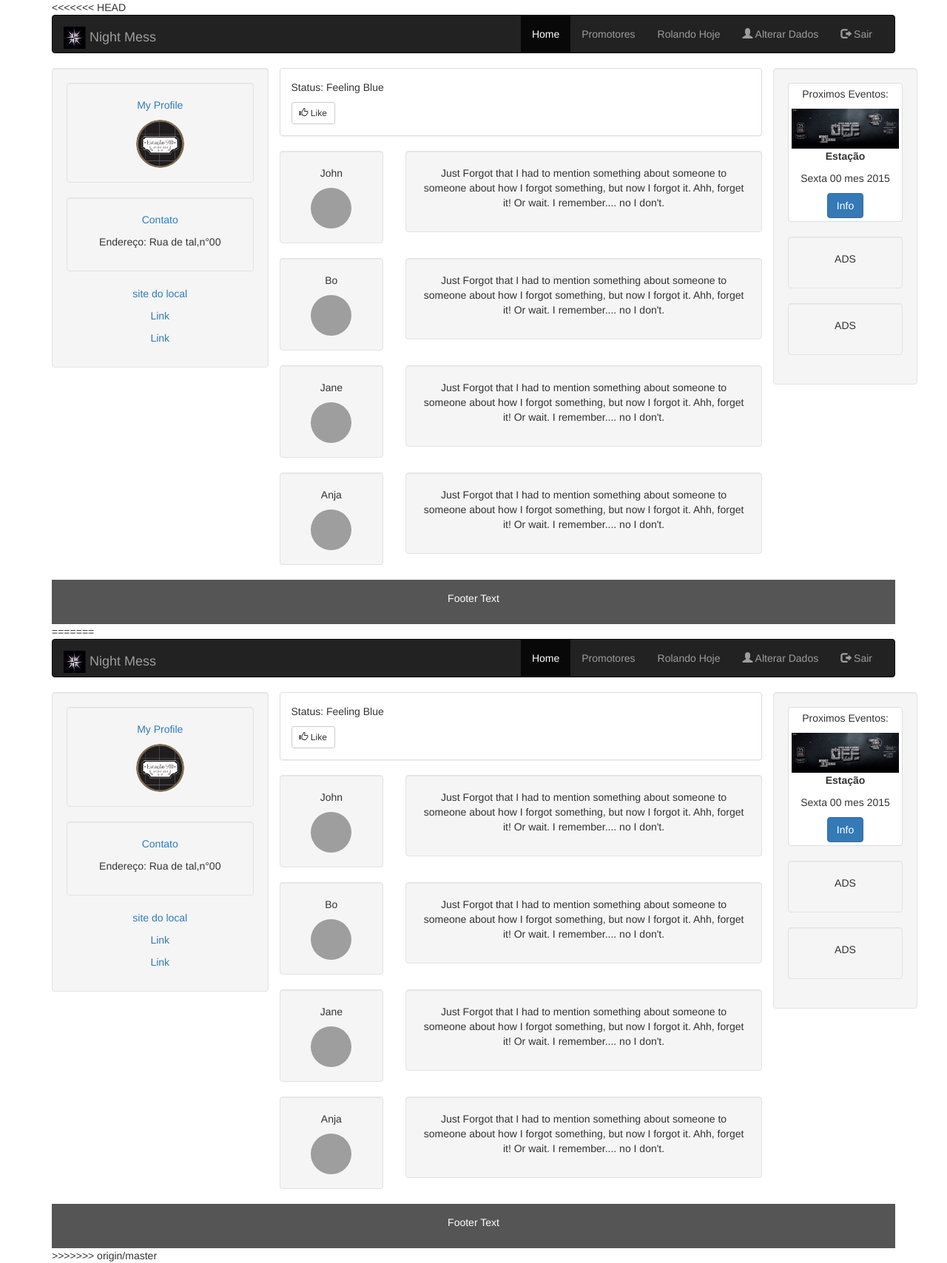
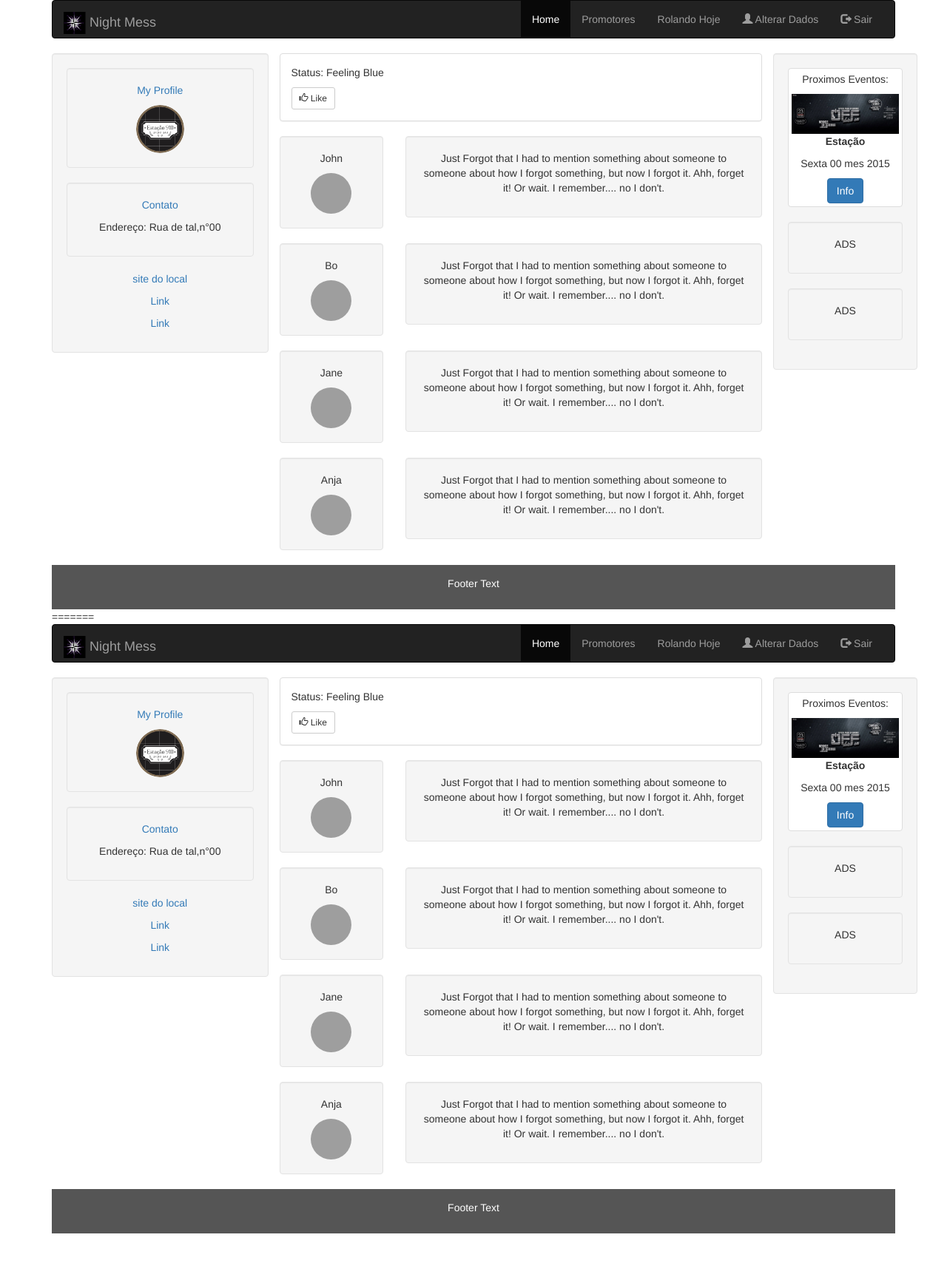
Before and after one commit to RI50N/Projeto-integrador-4, a PHP site: page /pgAnunciante.php in a window 1280 px wide. Shown: the whole page at 74% size. After the commit the page ends 1668 px from the top, so only its background shows below. Run offline with PHP 8.4, Linux system fonts and the light colour scheme; some libraries are stand-ins or nearby versions; grey boxes are pictures that could not be loaded.

Commit message:
teste adonis

```diff
--- a/NM/pgAnunciante.php
+++ b/NM/pgAnunciante.php
@@ -1,4 +1,3 @@
-<<<<<<< HEAD
 <!DOCTYPE html>
 <html lang="pt-br">
 	<meta charset="utf-8">
@@ -469,5 +468,3 @@
 
 </body>
 </html>
-
->>>>>>> origin/master
```
